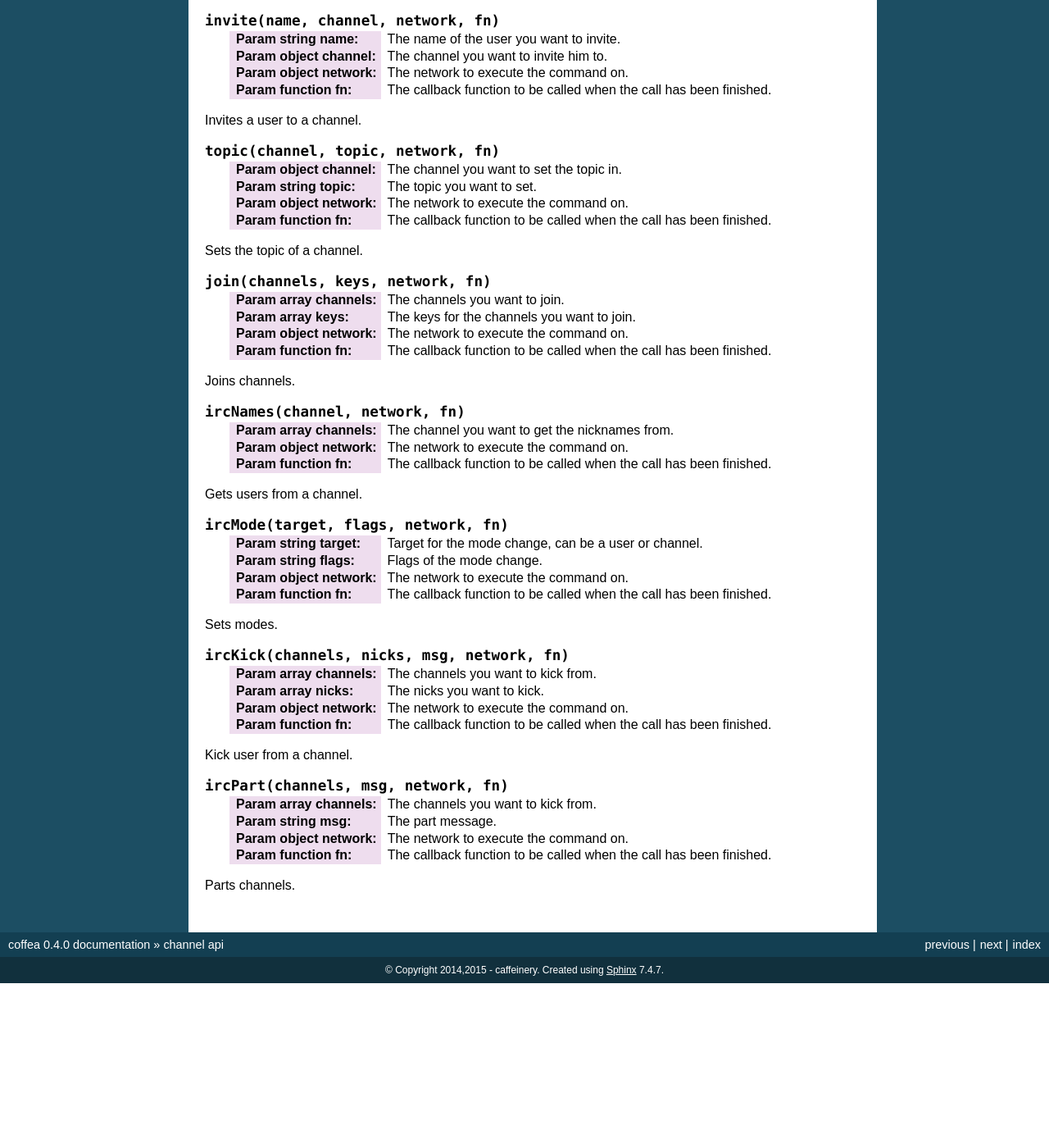
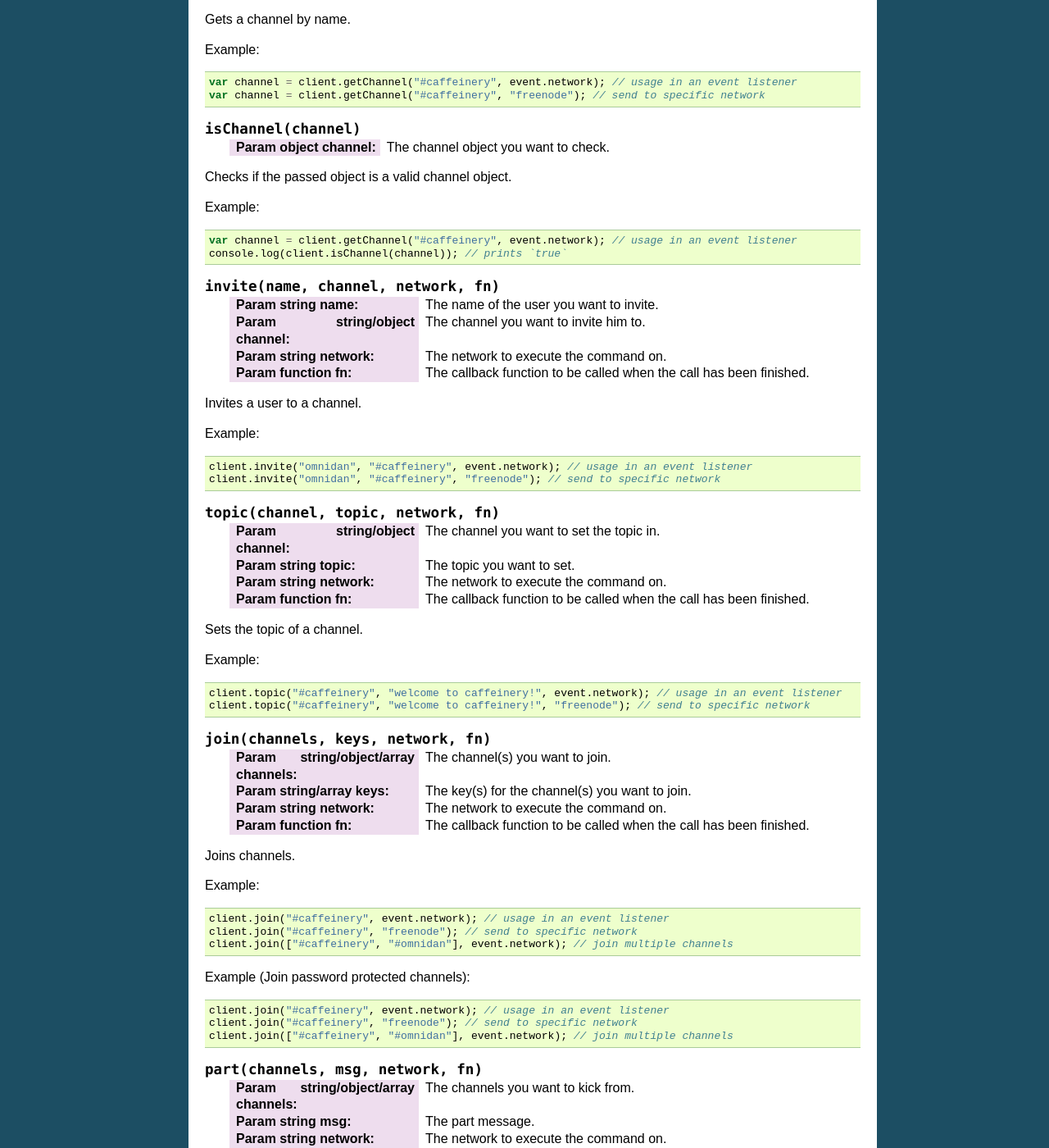
Before and after one commit to caffeinery/coffea-docs, a Sphinx documentation site: the page built from source/channel.rst, in a window 1280 px wide and 1400 px high, scrolled down 3857 px. Shown: the whole window at 82% size. Built offline with Sphinx 7.4.7, drawn with Linux system fonts in a browser that asks for light colours; before the commit the page ends 5056 px from its top, so only the background shows below that; some of the changed text lies outside the part shown.

Commit message:
add examples to away.rst and channel.rst

```diff
--- a/source/channel.rst
+++ b/source/channel.rst
@@ -204,18 +204,36 @@ Example:
 functions
 ---------
 
-.. coffeafunction:: getChannelList()
+.. coffeafunction:: getChannelList(network)
 
+              :param string network: The network to execute the command on.
               :return array channelList: List of channels.
 
 Get a list of channels.
 
+Example:
+
+.. code-block:: javascript
+
+    var channels = client.getChannelList(event.network); // usage in an event listener
+    var channels = client.getChannelList("freenode"); // send to specific network
+    var channels = client.getChannelList(); // get object of networks and channels
+
+
 .. coffeafunction:: getChannel(name, network)
 
-              :param object name: The name of the channel you want to get.
-              :param object network: The network to execute the command on.
+              :param string name: The name of the channel you want to get.
+              :param string network: The network to execute the command on.
 
 Gets a channel by name.
+
+Example:
+
+.. code-block:: javascript
+
+    var channel = client.getChannel("#caffeinery", event.network); // usage in an event listener
+    var channel = client.getChannel("#caffeinery", "freenode"); // send to specific network
+
 
 .. coffeafunction:: isChannel(channel)
 
@@ -223,64 +241,195 @@ Gets a channel by name.
 
 Checks if the passed object is a valid channel object.
 
+Example:
+
+.. code-block:: javascript
+
+    var channel = client.getChannel("#caffeinery", event.network); // usage in an event listener
+    console.log(client.isChannel(channel)); // prints `true`
+
+
 .. coffeafunction:: invite(name, channel, network, fn)
 
               :param string name: The name of the user you want to invite.
-              :param object channel: The channel you want to invite him to.
-              :param object network: The network to execute the command on.
+              :param string/object channel: The channel you want to invite him to.
+              :param string network: The network to execute the command on.
               :param function fn: The callback function to be called when the call has been finished.
 
 Invites a user to a channel.
 
+Example:
+
+.. code-block:: javascript
+
+    client.invite("omnidan", "#caffeinery", event.network); // usage in an event listener
+    client.invite("omnidan", "#caffeinery", "freenode"); // send to specific network
+
+
 .. coffeafunction:: topic(channel, topic, network, fn)
 
-              :param object channel: The channel you want to set the topic in.
+              :param string/object channel: The channel you want to set the topic in.
               :param string topic: The topic you want to set.
-              :param object network: The network to execute the command on.
+              :param string network: The network to execute the command on.
               :param function fn: The callback function to be called when the call has been finished.
 
 Sets the topic of a channel.
 
+Example:
+
+.. code-block:: javascript
+
+    client.topic("#caffeinery", "welcome to caffeinery!", event.network); // usage in an event listener
+    client.topic("#caffeinery", "welcome to caffeinery!", "freenode"); // send to specific network
+
+
 .. coffeafunction:: join(channels, keys, network, fn)
 
-              :param array channels: The channels you want to join.
-              :param array keys: The keys for the channels you want to join.
-              :param object network: The network to execute the command on.
+              :param string/object/array channels: The channel(s) you want to join.
+              :param string/array keys: The key(s) for the channel(s) you want to join.
+              :param string network: The network to execute the command on.
               :param function fn: The callback function to be called when the call has been finished.
 
 Joins channels.
 
-.. coffeafunction:: ircNames(channel, network, fn)
+Example:
 
-              :param array channels: The channel you want to get the nicknames from.
-              :param object network: The network to execute the command on.
+.. code-block:: javascript
+
+    client.join("#caffeinery", event.network); // usage in an event listener
+    client.join("#caffeinery", "freenode"); // send to specific network
+    client.join(["#caffeinery", "#omnidan"], event.network); // join multiple channels
+
+Example (Join password protected channels):
+
+.. code-block:: javascript
+
+    client.join("#caffeinery", event.network); // usage in an event listener
+    client.join("#caffeinery", "freenode"); // send to specific network
+    client.join(["#caffeinery", "#omnidan"], event.network); // join multiple channels
+
+
+.. coffeafunction:: part(channels, msg, network, fn)
+
+              :param string/object/array channels: The channels you want to kick from.
+              :param string msg: The part message.
+              :param string network: The network to execute the command on.
               :param function fn: The callback function to be called when the call has been finished.
 
-Gets users from a channel.
+Parts channels.
 
-.. coffeafunction:: ircMode(target, flags, network, fn)
+Example:
 
-              :param string target: Target for the mode change, can be a user or channel.
-              :param string flags: Flags of the mode change.
-              :param object network: The network to execute the command on.
-              :param function fn: The callback function to be called when the call has been finished.
+.. code-block:: javascript
 
-Sets modes.
+    client.part("#caffeinery", "byeee", event.network); // usage in an event listener
+    client.part("#caffeinery", "byeee", "freenode"); // send to specific network
+    client.part(["#caffeinery", "#omnidan"], "byeee", event.network); // part multiple channels
 
-.. coffeafunction:: ircKick(channels, nicks, msg, network, fn)
 
-              :param array channels: The channels you want to kick from.
-              :param array nicks: The nicks you want to kick.
+.. coffeafunction:: kick(channels, nicks, msg, network, fn)
+
+              :param array/object/string channels: The channel(s) you want to kick from.
+              :param array/string nicks: The nick(s) you want to kick.
               :param object network: The network to execute the command on.
               :param function fn: The callback function to be called when the call has been finished.
 
 Kick user from a channel.
 
-.. coffeafunction:: ircPart(channels, msg, network, fn)
+Example:
 
-              :param array channels: The channels you want to kick from.
-              :param string msg: The part message.
-              :param object network: The network to execute the command on.
+.. code-block:: javascript
+
+    client.kick("#caffeinery", "omnidan", "bye!", event.network); // kick user from specific channel
+    client.kick(event.channel, "omnidan", "bye!", event.network); // kick user from current channel
+    client.kick(["#caffeinery", "#omnidan"], "omnidan", "bye!", event.network); // kick user from multiple channels
+    client.kick("#caffeinery", ["omnidan", "np_coffea"], "bye!", event.network); // kick multiple users from channel
+
+
+.. coffeafunction:: names(channels, network, fn)
+
+              :param string/object/array channels: The channel you want to get the nicknames from.
+              :param string network: The network to execute the command on.
               :param function fn: The callback function to be called when the call has been finished.
 
-Parts channels.
+Gets users from a channel.
+
+Example:
+
+.. code-block:: javascript
+
+    client.names("#caffeinery", event.network, function (names) {
+      console.log(names);
+    }); // usage in an event listener
+    client.names("#caffeinery", "freenode, function (names) {
+      console.log(names);
+    }); // send to specific network
+    client.names(["#caffeinery", "#omnidan"], event.network, function (names) {
+      console.log(names);
+    }); // get names from multiple channels
+
+
+.. coffeafunction:: mode(target, flags, network, fn)
+
+              :param string target: Target for the mode change, can be a user or channel.
+              :param string flags: Flags of the mode change.
+              :param string network: The network to execute the command on.
+              :param function fn: The callback function to be called when the call has been finished.
+
+Sets modes.
+
+.. note::
+
+   You'll probably want to use the `umode` and `chanmode` functions instead of this function.
+
+Example:
+
+.. code-block:: javascript
+
+    client.mode("omnidan", "+p", event.network); // set mode on specific user
+    client.mode(client.me, "+p", event.network); // set mode on current client
+    client.mode("#caffeinery", "+v omnidan", event.network); // voice a user in a specific channel
+    client.mode(event.channel, "+v omnidan", event.network); // voice a user in the current channel
+
+
+.. coffeafunction:: umode(flags, network, fn)
+
+              :param string flags: Flags of the mode change.
+              :param string network: The network to execute the command on.
+              :param function fn: The callback function to be called when the call has been finished.
+
+Sets modes on the current client.
+
+Example:
+
+.. code-block:: javascript
+
+    client.umode("+p", event.network); // set mode on current client
+
+
+.. coffeafunction:: chanmode(channel, mode, target, network, fn)
+
+              :param string channel: Channel to change modes on.
+              :param string mode: Consists of +/- and a mode character, e.g. `+v`, `-o`
+              :param array/object/string target: Target for the mode change, can be (a) user(s) or channel(s).
+              :param string network: The network to execute the command on.
+              :param function fn: The callback function to be called when the call has been finished.
+
+Sets modes on a channel.
+
+.. note::
+
+   There are helper functions that work like `client.chanmode`, but without having to specify the `mode`: voice, devoice, op, deop, hop, dehop
+
+Example:
+
+.. code-block:: javascript
+
+    client.chanmode("#caffeinery", "+v", "omnidan", event.network); // voice a user in a specific channel
+    client.chanmode(event.channel, "+v", "omnidan", event.network); // voice a user in the current channel
+    client.chanmode(event.channel, "+v", ["omnidan", "np_coffea"], event.network); // voice multiple users in the current channel
+
+    // or using helper functions...
+    client.voice("#caffeinery", "omnidan", event.network); // voice a user in a specific channel
+    client.voice(event.channel, "+v", "omnidan", event.network); // voice a user in the current channel
+    client.voice(event.channel, "+v", ["omnidan", "np_coffea"], event.network); // voice multiple users in the current channel
```
Also changed, not shown: source/away.rst (+8 -1 lines).
